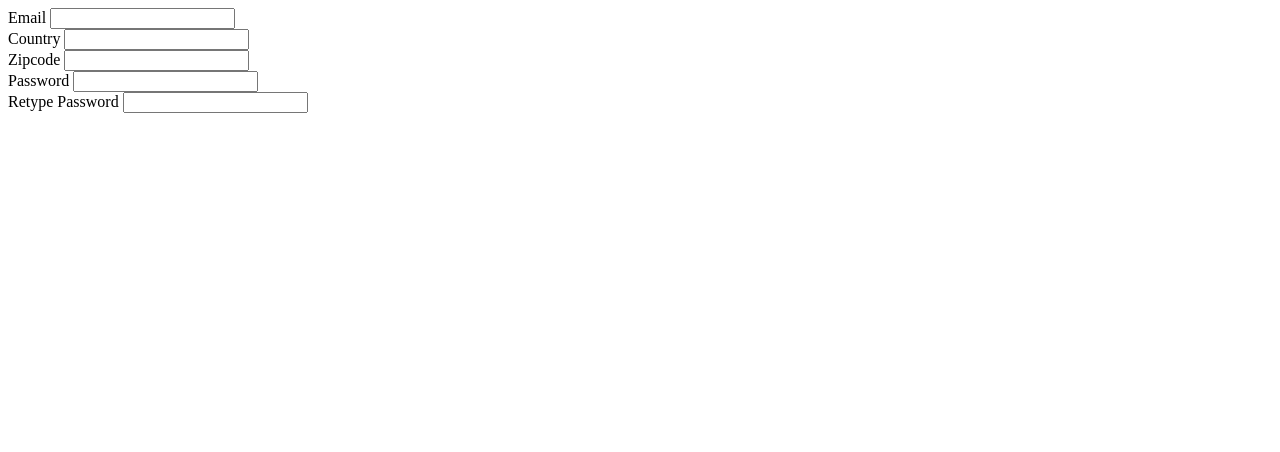
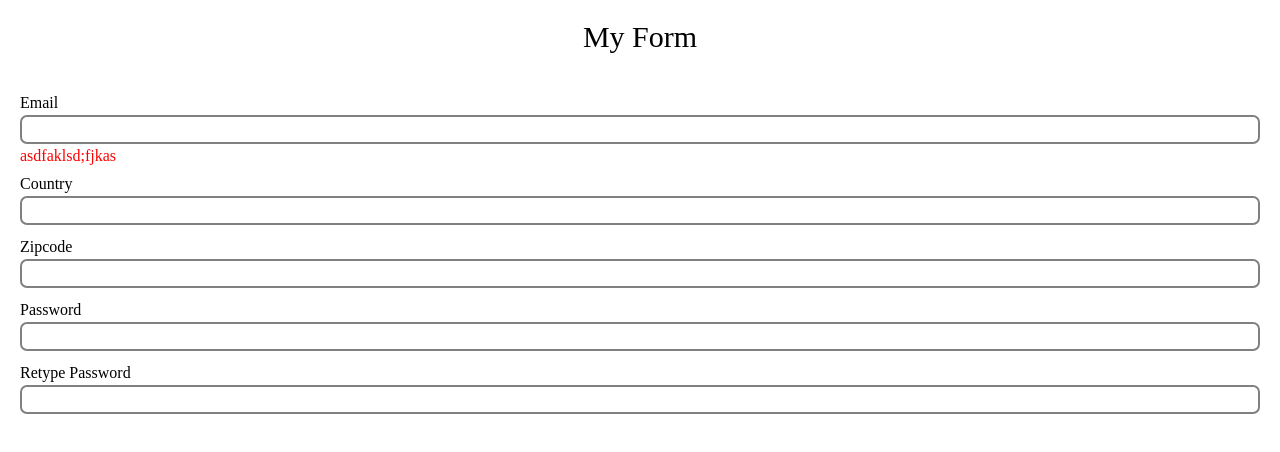
Before and after one commit to christopherctai/browser-form, a plain HTML site: page index.html in a window 1280 px wide. Drawn offline with Linux system fonts and the light colour scheme.

Commit message:
Create basic form CSS

```diff
--- a/index.html
+++ b/index.html
@@ -5,28 +5,37 @@
     <meta http-equiv="X-UA-Compatible" content="IE=edge" />
     <meta name="viewport" content="width=device-width, initial-scale=1.0" />
     <title>Browser Form</title>
+    <link rel="stylesheet" href="./styles.css">
   </head>
   <body>
+    <div class="title">My Form</div>
     <div class="validation-message"></div>
+    <form action="" method="post">
       <div class="form-row">
           <label for="email">Email</label>
           <input type="email" id="email" name="email">
+          <div class="error-message">asdfaklsd;fjkas</div>
         </div>
       <div class="form-row">
           <label for="country">Country</label>
           <input type="text" id="country" name="country">
+          <div class="error-message"></div>
         </div>
       <div class="form-row">
           <label for="zip">Zipcode</label>
           <input type="number" id="zip" name="zip">
+          <div class="error-message"></div>
         </div>
       <div class="form-row">
           <label for="password">Password</label>
           <input type="password" id="password" name="password">
+          <div class="error-message"></div>
         </div>
       <div class="form-row">
           <label for="password-confirmation">Retype Password</label>
           <input type="password" id="password-confirmation" name="password-confirmation">
+          <div class="error-message"></div>
         </div>
+    </form>
   </body>
 </html>
--- a/styles.css
+++ b/styles.css
@@ -2,3 +2,42 @@
     margin: 0;
     padding: 0;
 }
+
+.title {
+    text-align: center;
+    margin: 20px;
+    font-size: 30px;
+}
+
+form {
+    display: flex;
+    flex-direction: column;
+    gap: 10px;
+
+    padding: 20px;
+}
+
+.form-row {
+    display: flex;
+    flex-direction: column;
+    gap: 3px;
+}
+
+input {
+    border-radius: 7px;
+    border: 1px solid gray;
+    padding: 5px;
+    outline: none;
+}
+
+input:valid {
+    border: 2px solid gray;
+}
+
+input:invalid {
+    border: 2px solid red;
+}
+
+.error-message {
+    color: red;
+}
```
Lines whose indentation alone changed are shown as unchanged.
